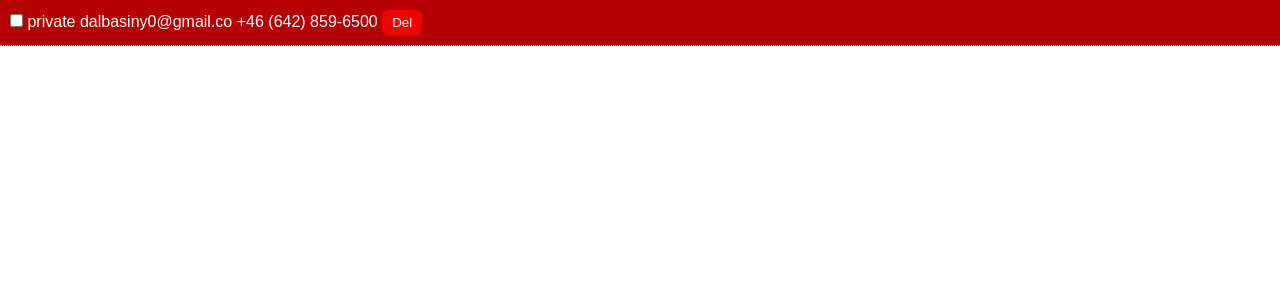
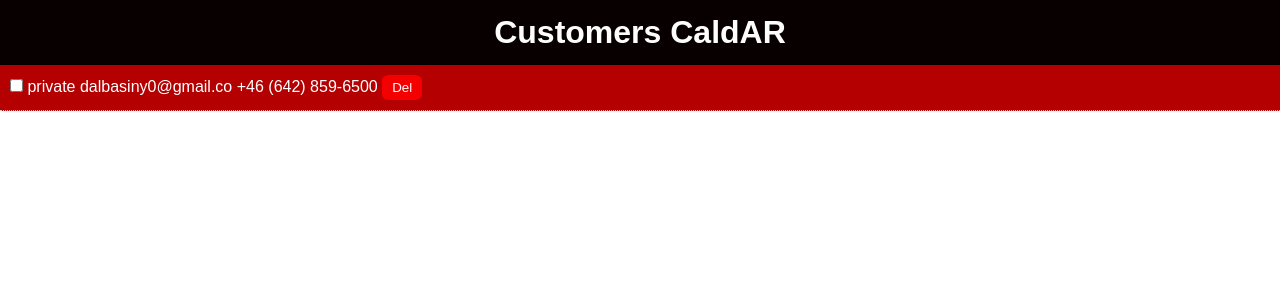
Before and after one commit to FacundoDLF/11thWeek-ReactApp, a React (Create React App) app in the folder my-app/: page / in a window 1280 px wide. Shown: the top 300 px of the page. Built offline with nearby package versions, Linux system fonts and the light colour scheme.

Commit message:
Styling layout: Header

```diff
--- a/my-app/src/App.js
+++ b/my-app/src/App.js
@@ -1,6 +1,6 @@
 import React, { Component} from 'react';
 import CustomersList from './components/Customers';
-
+import Header from './layout/Header';
 import './App.css';
 
 class App extends Component {
@@ -40,6 +40,7 @@ class App extends Component {
   render() {
     return (
       <div className="App">
+        <Header />
         <CustomersList customers={this.state.customers} selected={this.selected} delCustomer={this.delCustomer}/>
       </div>
     );
--- /dev/null
+++ b/my-app/src/layout/Header.js
@@ -0,0 +1,18 @@
+import React from 'react';
+
+function Header() {
+    return (
+        <header style={headerStyle}>
+            <h1> Customers CaldAR</h1>
+        </header>
+    )
+}
+
+const headerStyle = {
+    background: 'rgb(8, 0, 0)',
+    color: 'rgb(254, 254, 254)',
+    textAlign: 'center',
+    padding: '10px',
+}
+
+export default Header;
```
Also changed, not shown: 1 other file (tests, documents, lock files or other folders).
